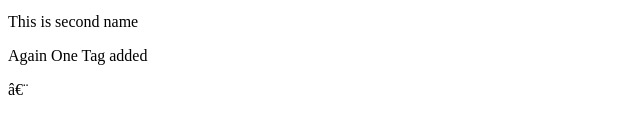
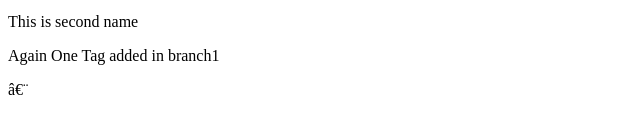
Before and after one commit to ncj71Psr/GitrulesPratice, a plain HTML site: page index.html in a window 1280 px wide. Shown: the part 161-294 px from the top of the page, 0-640 px from the left. Drawn offline with Linux system fonts and the light colour scheme.

Commit message:
Update index.html
Added a new tag in branch1

```diff
--- a/index.html
+++ b/index.html
@@ -10,7 +10,7 @@
 <p>This is the first file in my new Git Repo.</p>
 <p>This is new Line!</p>
 <p>This is second name </p>
-  <p> Again One Tag added</p>
+  <p> Again One Tag added in branch1</p>
 
 </body>
 </html>
```
